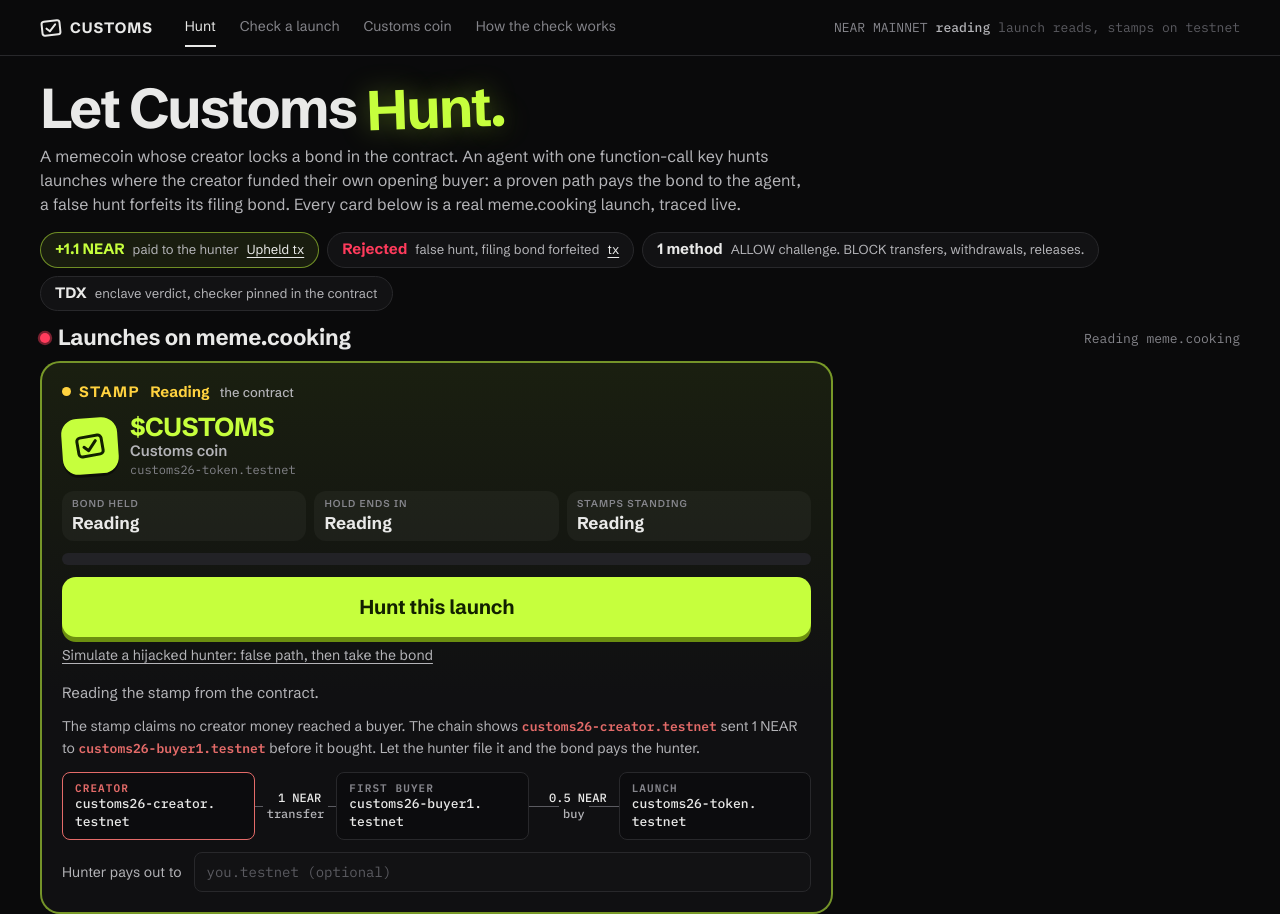
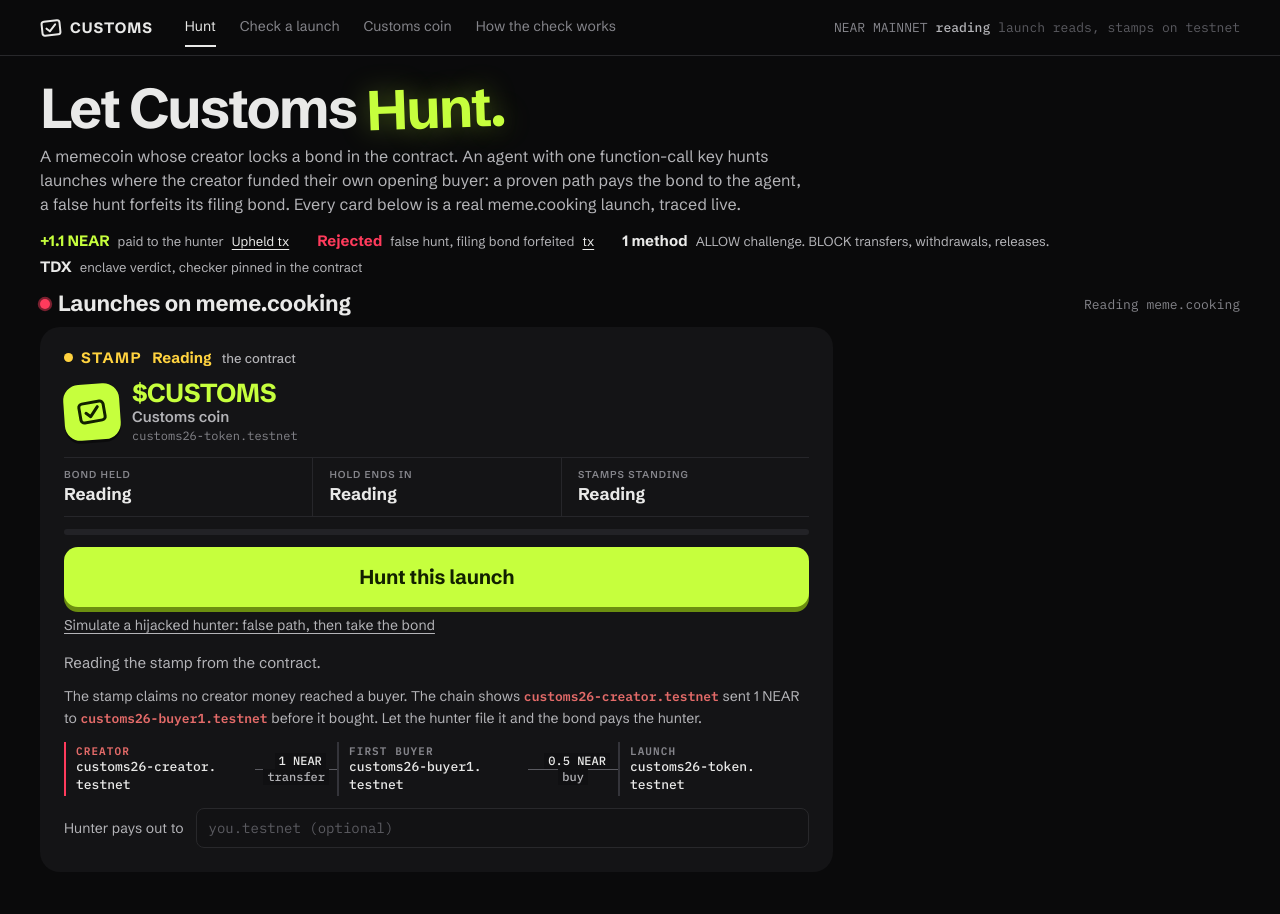
Before and after one commit to CryptoInnovators/near-customs, a plain HTML site: page web/index.html in a window 1280 px wide. Shown: the top 914 px of the page. Drawn offline with Linux system fonts and the light colour scheme; no server answers.

Commit message:
Customs card and chips in the flat meme.cooking genre; README first-screen steps describe the launch feed

```diff
--- a/web/feed.css
+++ b/web/feed.css
@@ -124,3 +124,18 @@
 .mc-row a{color:var(--text-2);text-underline-offset:3px}
 .mc-hot .mc-role,.mc-hot code{color:var(--busted)}
 .mc-foot{margin:var(--space-2) 0 0;color:var(--muted);font-size:11px;line-height:1.4}
+
+/* Customs card in the same flat genre as the meme.cooking cards: no outline, no tile boxes, no pills */
+.mcard.mcard-feature{border:0;background:#141416;padding:22px 24px 24px;border-radius:20px}
+.mcard-feature[data-state=broken]{border:0;background:#1a1215}
+.mcard.mcard-feature:hover{transform:none;background:#17171a}
+.mcard-feature .mstats{gap:0;border-top:1px solid #26262a;border-bottom:1px solid #26262a}
+.mcard-feature .mstats div{background:none;border-radius:0;padding:12px 0 12px 16px;border-left:1px solid #26262a}
+.mcard-feature .mstats div:first-child{padding-left:0;border-left:0}
+.mcard-feature .meter{height:6px}
+.mcard-feature .chain-node{background:none;border:0;border-left:2px solid #34343a;border-radius:0;padding:2px 0 2px 10px}
+.mcard-feature .chain-node.hot{border-left-color:var(--busted)}
+.chips{gap:6px 28px}
+.chip{padding:0;border:0;border-radius:0;background:none}
+.chip-win,.chip-lose{border:0;background:none}
+@media (max-width:760px){.mcard.mcard-feature{padding:18px 16px 20px}.chips{gap:6px 18px}}
```
Also changed, not shown: README.md.
